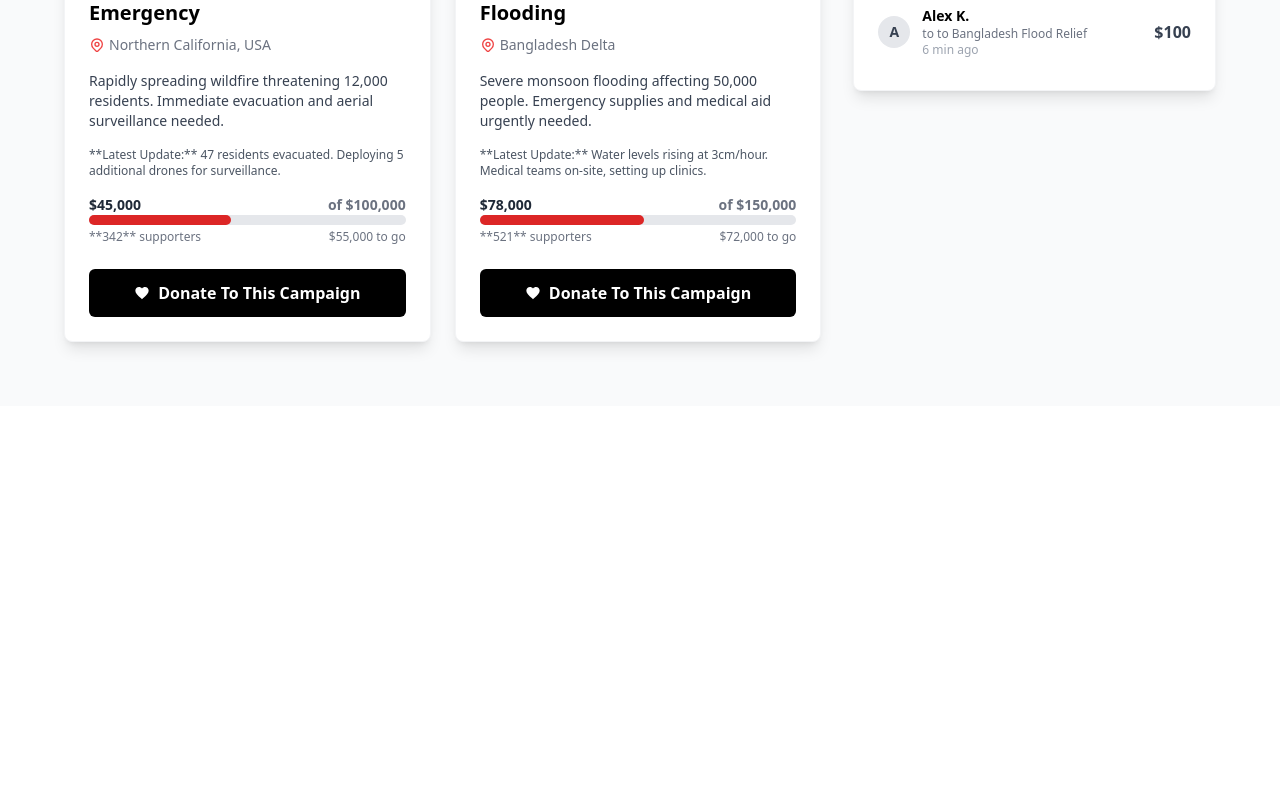
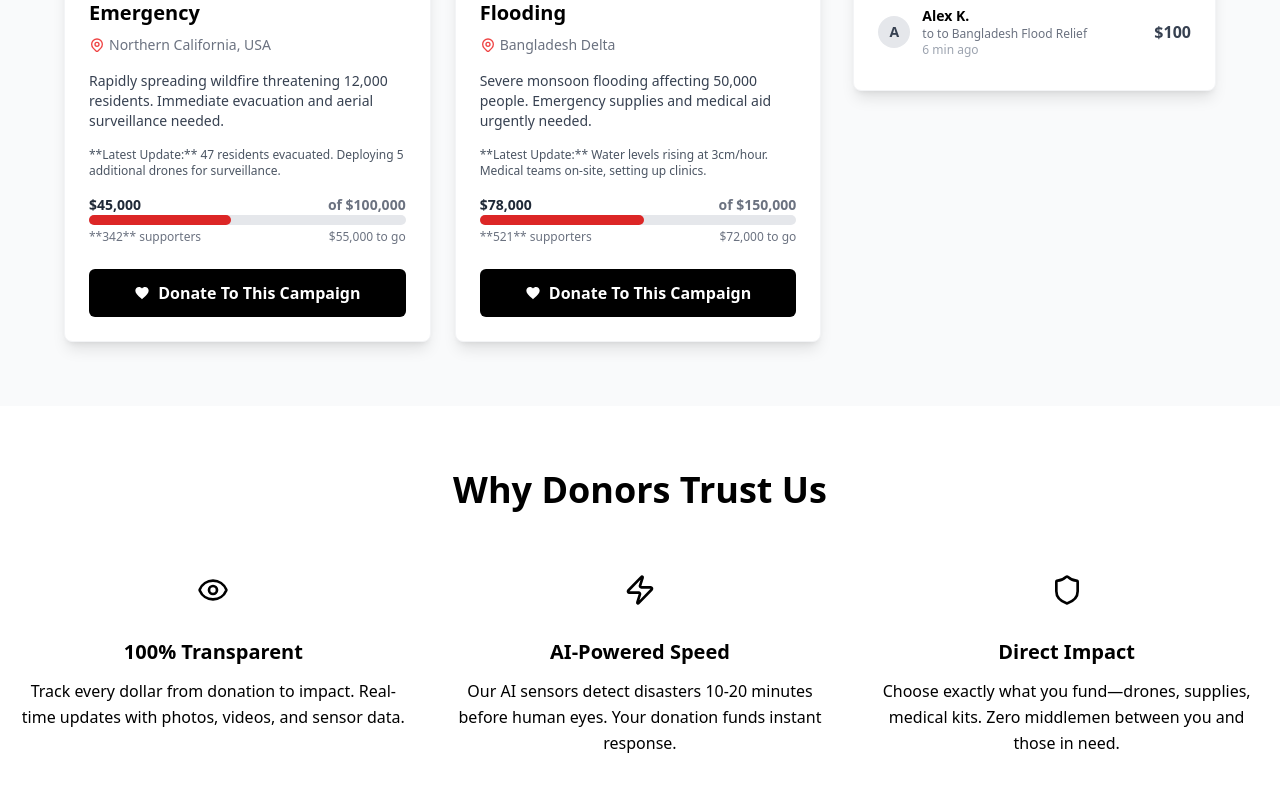
Before and after one commit to MohYous-sys/DRN, a React (Vite) app: page / in a window 1280 px wide. Shown: the part 1147-1938 px from the top of the page. Before the commit the page ends 1553 px from the top, so only its background shows below. Built offline with nearby package versions, Linux system fonts and the light colour scheme.

Commit message:
Trust Section

```diff
--- a/src/Header.tsx
+++ b/src/Header.tsx
@@ -4,7 +4,7 @@ const Header = () => {
   const ghostIconButtonClasses = "inline-flex items-center justify-center rounded-md text-sm font-medium transition-colors h-10 w-10 p-0 hover:bg-gray-100/50";
 
   return (
-    <header className="fixed top-0 left-0 right-0 z-50 bg-white/90 backdrop-blur-sm border-b border-border">
+    <header className="fixed top-0 left-0 right-0 z-50 bg-white/95 backdrop-blur-sm border-b border-border">
       <div className="container mx-auto px-20">
         <div className="flex items-center justify-between h-16">
           <div className="flex items-center gap-2">
--- /dev/null
+++ b/src/TrustSection.tsx
@@ -0,0 +1,51 @@
+import { Eye, Zap, Shield } from "lucide-react";
+
+const TrustSection = () => {
+  const features = [
+    {
+      icon: Eye,
+      title: "100% Transparent",
+      description: "Track every dollar from donation to impact. Real-time updates with photos, videos, and sensor data.",
+    },
+    {
+      icon: Zap,
+      title: "AI-Powered Speed",
+      description: "Our AI sensors detect disasters 10-20 minutes before human eyes. Your donation funds instant response.",
+    },
+    {
+      icon: Shield,
+      title: "Direct Impact",
+      description: "Choose exactly what you fund—drones, supplies, medical kits. Zero middlemen between you and those in need.",
+    },
+  ];
+
+  return (
+    <section className="py-16 px-4 bg-muted/30">
+      <div className="container mx-auto max-w-7xl">
+        <h2 className="text-3xl md:text-4xl font-bold text-center text-foreground mb-12">
+          Why Donors Trust Us
+        </h2>
+        <div className="grid md:grid-cols-3 gap-8">
+          {features.map((feature, index) => {
+            const Icon = feature.icon;
+            return (
+              <div key={index} className="text-center">
+                <div className="inline-flex items-center justify-center w-16 h-16 rounded-full bg-muted mb-4">
+                  <Icon className="w-8 h-8 text-foreground" />
+                </div>
+                <h3 className="text-xl font-bold text-foreground mb-3">
+                  {feature.title}
+                </h3>
+                <p className="text-muted-foreground leading-relaxed">
+                  {feature.description}
+                </p>
+              </div>
+            );
+          })}
+        </div>
+      </div>
+    </section>
+  );
+};
+
+export default TrustSection;
--- a/src/main.tsx
+++ b/src/main.tsx
@@ -4,6 +4,7 @@ import './index.css'
 import MainSection from './MainSection.tsx'
 import Header from './Header.tsx'
 import Campains from './Campains.tsx'
+import TrustSection from './TrustSection.tsx'
 
 
 createRoot(document.getElementById('root')!).render(
@@ -12,5 +13,6 @@ createRoot(document.getElementById('root')!).render(
     <div className="h-10" />
     <MainSection />
     <Campains />
+    <TrustSection />
   </React.StrictMode>
 )
```
